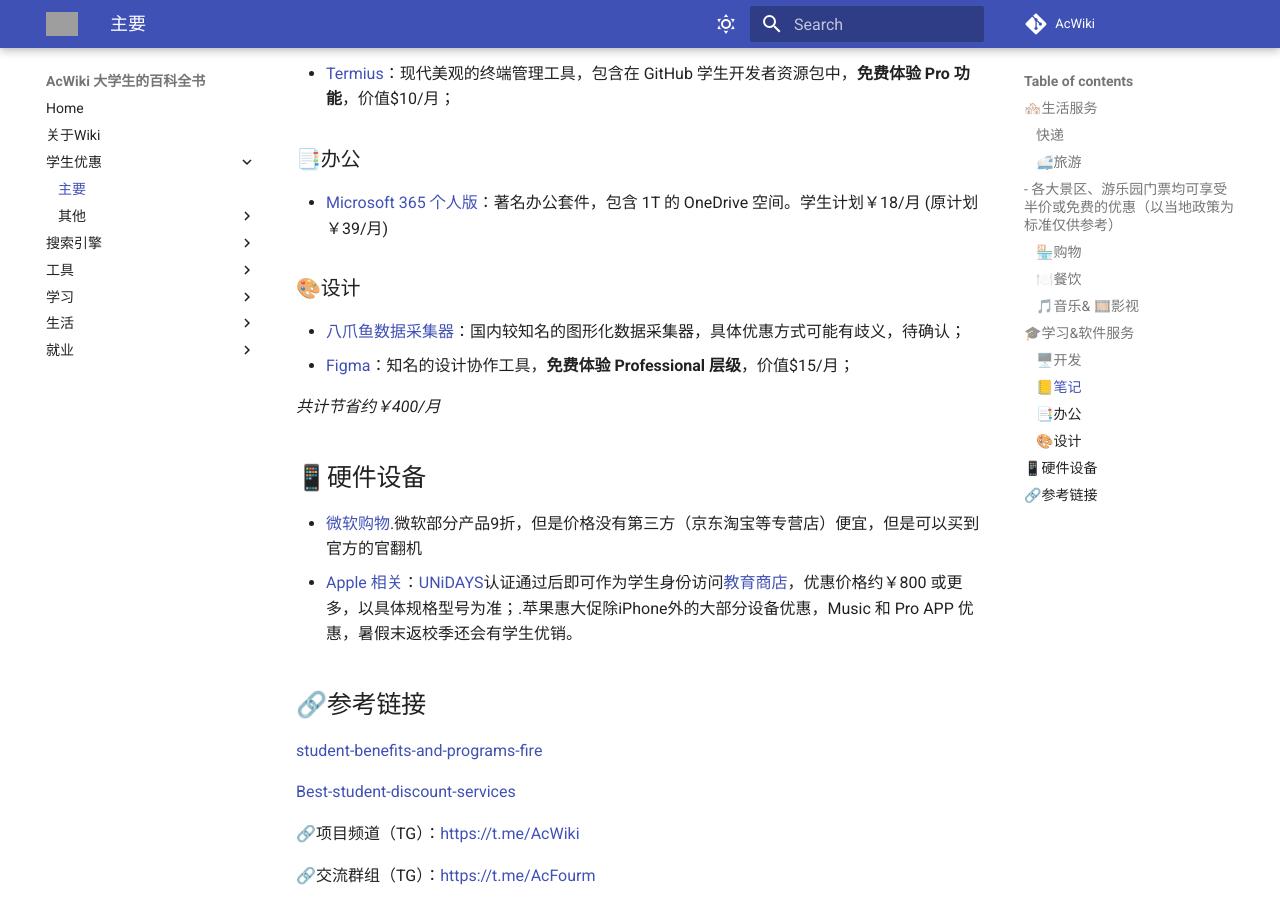
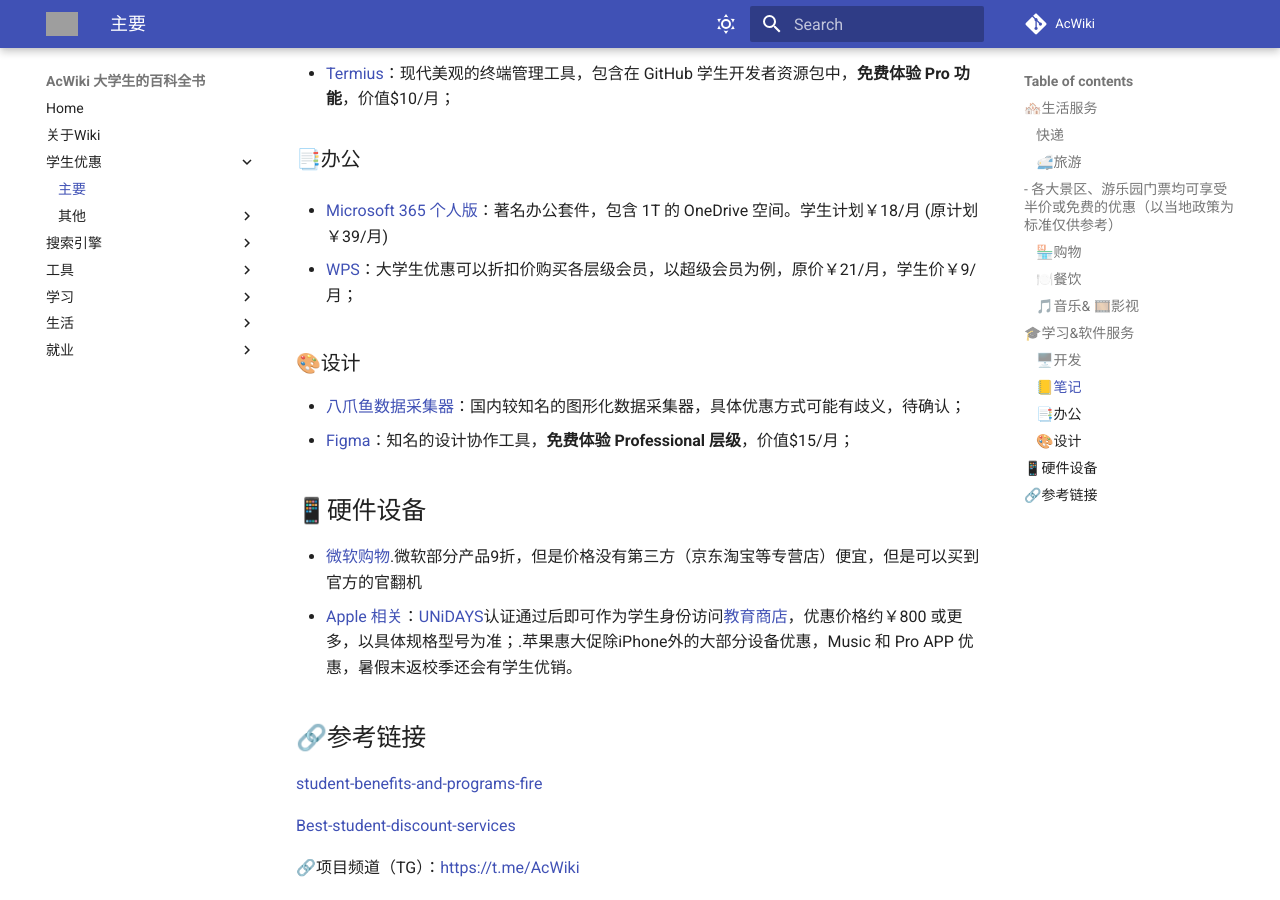
Before and after one commit to ztm0929/Ac-Wiki, an MkDocs documentation site: the page built from docs/01-student-discounts/student-discounts.md, in a window 1280 px wide and 900 px high, scrolled down 2217 px. Built offline with MkDocs 1.6.1 and Material for MkDocs 9.7.7, drawn with Linux system fonts in a browser that asks for light colours; comment, search, counter and statistics services are not loaded; grey boxes are pictures that could not be loaded.

Commit message:
Update student-discounts.md
添加WPS学生优惠页面

```diff
--- a/docs/01-student-discounts/student-discounts.md
+++ b/docs/01-student-discounts/student-discounts.md
@@ -77,12 +77,13 @@
 
 - [Microsoft 365 个人版](https://www.microsoft.com/zh-cn/microsoft-365/college-student-pricing)：著名办公套件，包含 1T 的 OneDrive 空间。学生计划￥18/月 (原计划￥39/月)
 
+- [WPS](https://personal-act.wps.cn/rubik2/portal/HD2024062617146482/YM2024062617308403?cs_from=pc_wpspay_url&position=vip_guanw)：大学生优惠可以折扣价购买各层级会员，以超级会员为例，原价￥21/月，学生价￥9/月；
+
 ### 🎨设计
 
 - [八爪鱼数据采集器](https://www.bazhuayu.com/education)：国内较知名的图形化数据采集器，具体优惠方式可能有歧义，待确认；
 - [Figma](https://www.figma.com/education/)：知名的设计协作工具，**免费体验 Professional 层级**，价值$15/月；
 
-_共计节省约￥400/月_
 
 ## 📱硬件设备
 - [微软购物](https://www.microsoftstore.com.cn/student).微软部分产品9折，但是价格没有第三方（京东淘宝等专营店）便宜，但是可以买到官方的官翻机
```
